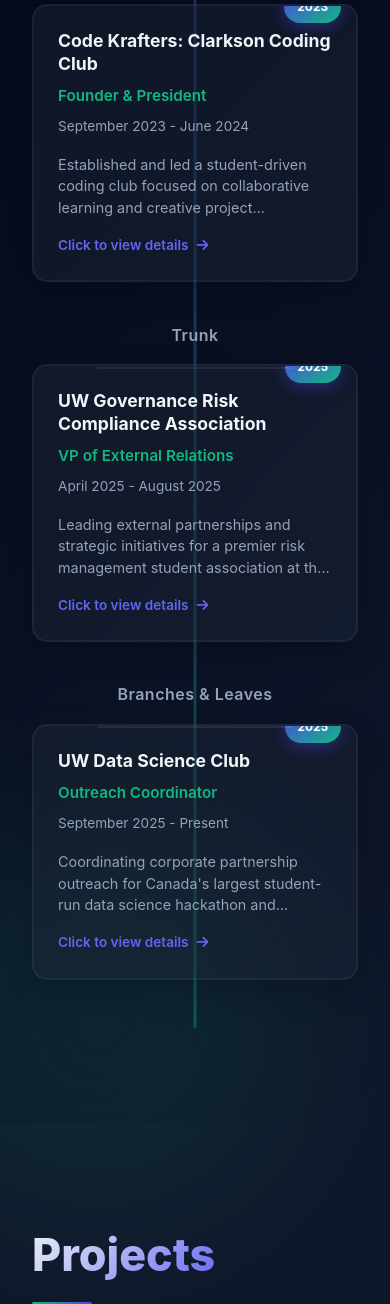
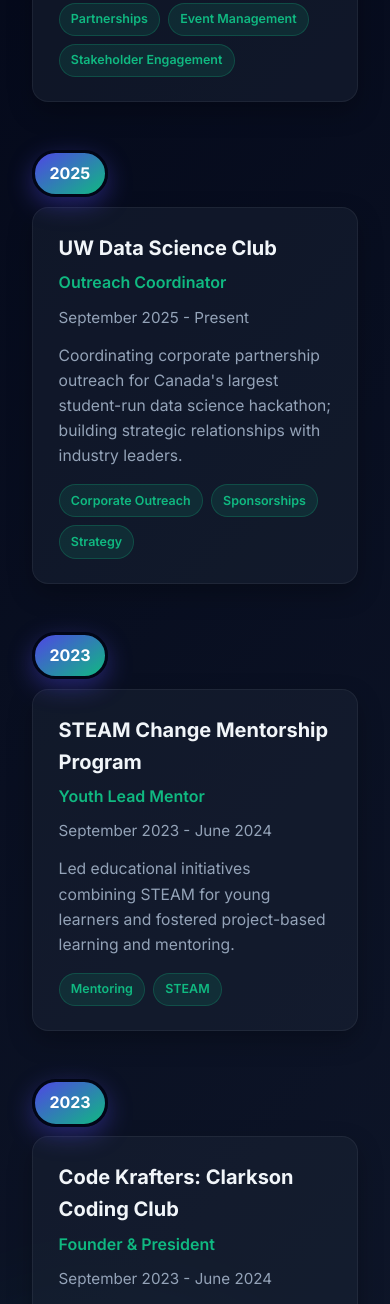
Before and after one commit to Kapil-Iyer/kapil-iyer-portfolio, a website: page index.html in a window 390 px wide. Shown: the part 3532-4836 px from the top of the page. Drawn offline with Linux system fonts and the light colour scheme.

Commit message:
Update potfolio

```diff
--- a/index.html
+++ b/index.html
@@ -3,7 +3,11 @@
 <head>
     <meta charset="UTF-8">
     <meta name="viewport" content="width=device-width, initial-scale=1.0">
-    <title>Kapil Iyer - Portfolio</title>
+    <title>Kapil Iyer Portfolio</title>
+    <meta name="description" content="Kapil Iyer — Mathematics (UW). Data science and ML-focused portfolio with projects, experience, and contact.">
+    <link rel="preconnect" href="https://fonts.googleapis.com">
+    <link rel="preconnect" href="https://fonts.gstatic.com" crossorigin>
+    <link href="https://fonts.googleapis.com/css2?family=Inter:wght@400;500;600;700;800&family=Poppins:wght@400;600;700&display=swap" rel="stylesheet">
     <link rel="stylesheet" href="https://cdnjs.cloudflare.com/ajax/libs/font-awesome/6.4.0/css/all.min.css">
     <style>
         /* Base styles */
@@ -31,7 +35,7 @@
         }
 
         body {
-            font-family: 'Inter', -apple-system, BlinkMacSystemFont, sans-serif;
+            font-family: 'Inter', 'Poppins', -apple-system, BlinkMacSystemFont, sans-serif;
             background-color: var(--darker);
             color: var(--light);
             line-height: 1.6;
@@ -196,6 +200,7 @@
             color: var(--text-light);
             font-weight: 500;
             position: relative;
+            padding-bottom: 4px;
         }
 
         .nav-links a:hover {
@@ -217,6 +222,13 @@
             width: 100%;
         }
 
+        .nav-links a.active {
+            color: var(--light);
+        }
+
+        .nav-links a.active::after {
+            width: 100%;
+        }
         .mobile-menu-btn {
             display: none;
             background: none;
@@ -775,7 +787,119 @@
             border: 1px solid rgba(79, 70, 229, 0.3);
         }
 
-        /* Responsive Tree */
+        /* Vertical Timeline (clean modern) */
+        .timeline {
+            position: relative;
+            max-width: 1000px;
+            margin: 0 auto;
+            padding: 2rem 0;
+        }
+
+        .timeline::before {
+            content: '';
+            position: absolute;
+            left: 50%;
+            top: 0;
+            height: 100%;
+            width: 3px;
+            background: linear-gradient(to bottom, rgba(79, 70, 229, 0.5), rgba(16, 185, 129, 0.5));
+            transform: translateX(-50%);
+            border-radius: 2px;
+        }
+
+        .timeline-item {
+            position: relative;
+            margin-bottom: 3rem;
+        }
+
+        .timeline-item:nth-child(odd) {
+            padding-right: 52%;
+            padding-left: 0;
+        }
+
+        .timeline-item:nth-child(even) {
+            padding-left: 52%;
+            padding-right: 0;
+        }
+
+        .timeline-date {
+            position: absolute;
+            left: 50%;
+            top: 0;
+            transform: translate(-50%, -10%);
+            background: linear-gradient(145deg, var(--primary), var(--accent));
+            color: #fff;
+            padding: .5rem .9rem;
+            border-radius: 999px;
+            font-weight: 700;
+            border: 3px solid var(--darker);
+            box-shadow: 0 8px 25px rgba(79,70,229,.4);
+        }
+
+        .timeline-content {
+            background: var(--card-bg);
+            border: 1px solid rgba(255,255,255,.06);
+            border-radius: 16px;
+            padding: 1.5rem 1.6rem;
+            transition: all .3s ease;
+            box-shadow: 0 10px 24px rgba(0,0,0,.25);
+        }
+
+        .timeline-content:hover {
+            transform: translateY(-8px);
+            border-color: rgba(79,70,229,.35);
+            box-shadow: 0 24px 48px rgba(0,0,0,.35);
+        }
+
+        .timeline-content.expanded {
+            transform: translateY(-8px) scale(1.01);
+        }
+
+        .timeline-content h3 {
+            font-size: 1.25rem;
+            font-weight: 700;
+            margin-bottom: .4rem;
+            color: var(--light);
+        }
+
+        .timeline-content .role {
+            color: var(--accent);
+            font-weight: 600;
+            margin-bottom: .6rem;
+            display: block;
+        }
+
+        .timeline-content .period {
+            color: var(--text-light);
+            font-size: .95rem;
+            margin-bottom: .8rem;
+            display: block;
+        }
+
+        .timeline-content .description {
+            color: var(--text-light);
+            margin-bottom: 1rem;
+            line-height: 1.6;
+            font-size: .98rem;
+        }
+
+        .timeline-tags {
+            display: flex;
+            flex-wrap: wrap;
+            gap: .5rem;
+        }
+
+        .timeline-tag {
+            background: rgba(16,185,129,.12);
+            color: var(--accent);
+            border: 1px solid rgba(16,185,129,.25);
+            padding: .35rem .7rem;
+            border-radius: 999px;
+            font-size: .78rem;
+            font-weight: 600;
+        }
+
+        /* Responsive Tree / Timeline */
         @media (max-width: 768px) {
             .tree-container {
                 flex-direction: column;
@@ -791,6 +915,10 @@
                 padding: 2rem 1.5rem;
                 margin: 1rem;
         }
+
+            .timeline::before { display: none; }
+            .timeline-item { padding: 0 !important; }
+            .timeline-date { position: static; transform: none; display: inline-block; margin-bottom: .6rem; }
         }
 
         /* Projects Section */
@@ -1394,64 +1522,66 @@
         <div class="container">
             <h2 class="section-title">Experience</h2>
 
-            <div class="experience-tree">
-                <!-- Roots row (foundational experiences) -->
-                <div class="tree-row">
-                    <div class="tree-row-title">Roots</div>
-                    <div class="tree-container">
-                        <div class="tree-node" data-modal="modal-3">
-                            <div class="tree-node-card">
-                                <div class="tree-node-year">2023</div>
-                                <div class="tree-node-org">STEAM Change Mentorship Program</div>
-                                <span class="tree-node-role">Youth Lead Mentor</span>
-                                <span class="tree-node-period">September 2023 - June 2024</span>
-                                <p class="tree-node-preview">Leading educational initiatives that combine Science, Technology, Arts, Engineering, and Mathematics for young learners.</p>
-                                <div class="tree-node-click">Click to view details <i class="fas fa-arrow-right"></i></div>
-                            </div>
-                        </div>
-                        <div class="tree-node" data-modal="modal-4">
-                            <div class="tree-node-card">
-                                <div class="tree-node-year">2023</div>
-                                <div class="tree-node-org">Code Krafters: Clarkson Coding Club</div>
-                                <span class="tree-node-role">Founder & President</span>
-                                <span class="tree-node-period">September 2023 - June 2024</span>
-                                <p class="tree-node-preview">Established and led a student-driven coding club focused on collaborative learning and creative project development.</p>
-                                <div class="tree-node-click">Click to view details <i class="fas fa-arrow-right"></i></div>
-                            </div>
+            <!-- Vertical Timeline -->
+            <div class="timeline">
+                <!-- Item 1 -->
+                <div class="timeline-item">
+                    <div class="timeline-date">2025</div>
+                    <div class="timeline-content">
+                        <h3>UW Governance Risk Compliance Association</h3>
+                        <span class="role">VP of External Relations</span>
+                        <span class="period">April 2025 - August 2025</span>
+                        <p class="description">Led external partnerships and strategic initiatives for a premier risk management student association, serving 100+ students with industry engagement.</p>
+                        <div class="timeline-tags">
+                            <span class="timeline-tag">Partnerships</span>
+                            <span class="timeline-tag">Event Management</span>
+                            <span class="timeline-tag">Stakeholder Engagement</span>
                         </div>
                     </div>
                 </div>
 
-                <!-- Trunk row (core experience) -->
-                <div class="tree-row">
-                    <div class="tree-row-title">Trunk</div>
-                    <div class="tree-container">
-                        <div class="tree-node" data-modal="modal-1">
-                            <div class="tree-node-card">
-                                <div class="tree-node-year">2025</div>
-                                <div class="tree-node-org">UW Governance Risk Compliance Association</div>
-                                <span class="tree-node-role">VP of External Relations</span>
-                                <span class="tree-node-period">April 2025 - August 2025</span>
-                                <p class="tree-node-preview">Leading external partnerships and strategic initiatives for a premier risk management student association at the University of Waterloo, serving 100+ students.</p>
-                                <div class="tree-node-click">Click to view details <i class="fas fa-arrow-right"></i></div>
-                            </div>
+                <!-- Item 2 -->
+                <div class="timeline-item">
+                    <div class="timeline-date">2025</div>
+                    <div class="timeline-content">
+                        <h3>UW Data Science Club</h3>
+                        <span class="role">Outreach Coordinator</span>
+                        <span class="period">September 2025 - Present</span>
+                        <p class="description">Coordinating corporate partnership outreach for Canada's largest student-run data science hackathon; building strategic relationships with industry leaders.</p>
+                        <div class="timeline-tags">
+                            <span class="timeline-tag">Corporate Outreach</span>
+                            <span class="timeline-tag">Sponsorships</span>
+                            <span class="timeline-tag">Strategy</span>
                         </div>
                     </div>
                 </div>
 
-                <!-- Leaves row (current growth) -->
-                <div class="tree-row">
-                    <div class="tree-row-title">Branches & Leaves</div>
-                    <div class="tree-container">
-                        <div class="tree-node" data-modal="modal-2">
-                            <div class="tree-node-card">
-                                <div class="tree-node-year">2025</div>
-                                <div class="tree-node-org">UW Data Science Club</div>
-                                <span class="tree-node-role">Outreach Coordinator</span>
-                                <span class="tree-node-period">September 2025 - Present</span>
-                                <p class="tree-node-preview">Coordinating corporate partnership outreach for Canada's largest student-run data science hackathon and building strategic relationships with industry leaders.</p>
-                                <div class="tree-node-click">Click to view details <i class="fas fa-arrow-right"></i></div>
-                            </div>
+                <!-- Item 3 -->
+                <div class="timeline-item">
+                    <div class="timeline-date">2023</div>
+                    <div class="timeline-content">
+                        <h3>STEAM Change Mentorship Program</h3>
+                        <span class="role">Youth Lead Mentor</span>
+                        <span class="period">September 2023 - June 2024</span>
+                        <p class="description">Led educational initiatives combining STEAM for young learners and fostered project-based learning and mentoring.</p>
+                        <div class="timeline-tags">
+                            <span class="timeline-tag">Mentoring</span>
+                            <span class="timeline-tag">STEAM</span>
+                        </div>
+                    </div>
+                </div>
+
+                <!-- Item 4 -->
+                <div class="timeline-item">
+                    <div class="timeline-date">2023</div>
+                    <div class="timeline-content">
+                        <h3>Code Krafters: Clarkson Coding Club</h3>
+                        <span class="role">Founder & President</span>
+                        <span class="period">September 2023 - June 2024</span>
+                        <p class="description">Established and led a student-driven coding club focused on collaborative learning and creative projects.</p>
+                        <div class="timeline-tags">
+                            <span class="timeline-tag">Leadership</span>
+                            <span class="timeline-tag">Community</span>
                         </div>
                     </div>
                 </div>
@@ -1852,7 +1982,7 @@
                 </a>
             </div>
 
-            <p class="copyright">© 2024 Kapil Iyer. All rights reserved.</p>
+            <p class="copyright">© 2025 Kapil Iyer. All rights reserved.</p>
         </div>
     </footer>
 
@@ -2002,6 +2132,28 @@
             });
         });
 
+        // Active nav link indicator
+        const sectionIds = ['#about', '#experience', '#projects', '#skills', '#contact'];
+        const linkMap = new Map();
+        document.querySelectorAll('.nav-links a').forEach(a => linkMap.set(a.getAttribute('href'), a));
+
+        const sectionObserver = new IntersectionObserver((entries) => {
+            entries.forEach(entry => {
+                const id = `#${entry.target.id}`;
+                const link = linkMap.get(id);
+                if (!link) return;
+                if (entry.isIntersecting) {
+                    document.querySelectorAll('.nav-links a').forEach(el => el.classList.remove('active'));
+                    link.classList.add('active');
+                }
+            });
+        }, { threshold: 0.5 });
+
+        sectionIds.forEach(id => {
+            const el = document.querySelector(id);
+            if (el) sectionObserver.observe(el);
+        });
+
         // Scroll-triggered animations
         const observerOptions = {
             threshold: 0.1,
@@ -2019,15 +2171,13 @@
 
         // Observe elements for animation
         document.addEventListener('DOMContentLoaded', function() {
-            const animateElements = document.querySelectorAll('.tree-node, .project-card, .skill-category');
+            const animateElements = document.querySelectorAll('.timeline-item, .project-item, .skill-category');
 
             animateElements.forEach(el => {
-                if (!el.classList.contains('tree-node')) {
                 el.style.opacity = '0';
                 el.style.transform = 'translateY(30px)';
                 el.style.transition = 'opacity 0.6s ease, transform 0.6s ease';
                 observer.observe(el);
-                }
             });
         });
 
@@ -2073,6 +2223,13 @@
 
             link.addEventListener('mouseleave', function() {
                 this.style.transform = 'translateY(0)';
+            });
+        });
+
+        // Expandable timeline cards (click to toggle expanded state)
+        document.querySelectorAll('.timeline-item .timeline-content').forEach(card => {
+            card.addEventListener('click', function() {
+                this.classList.toggle('expanded');
             });
         });
 
```
